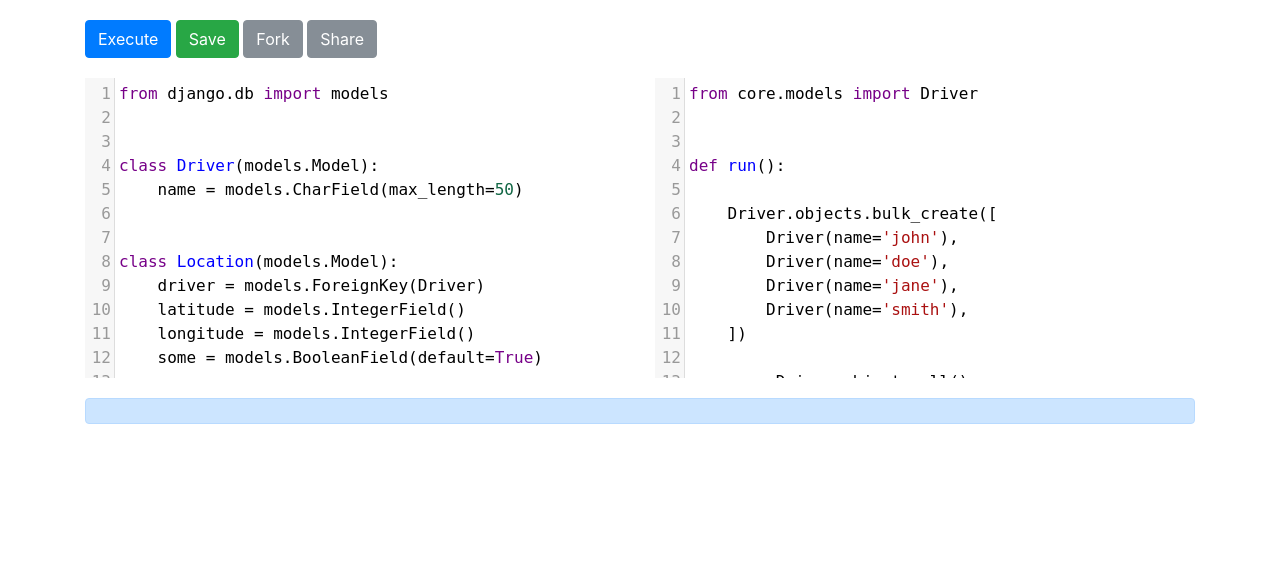
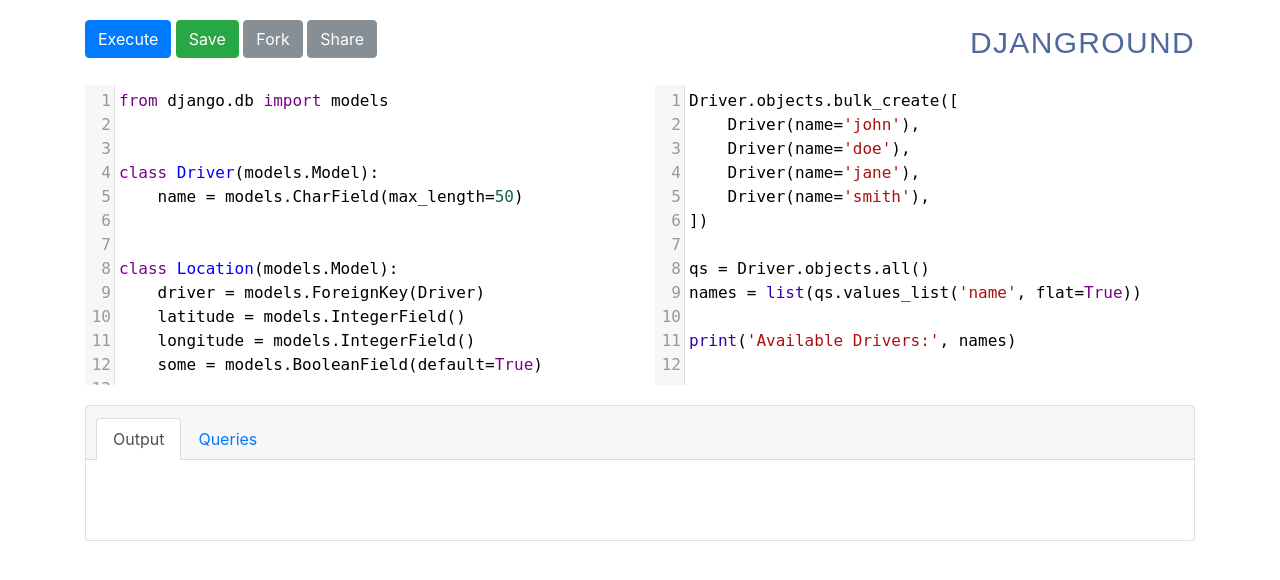
Before and after one commit to omaraboumrad/dryorm, a Django app: page / in a window 1280 px wide. Shown: the top 580 px of the page. Run offline with Django 3.2, Linux system fonts and the light colour scheme; some libraries are stand-ins or nearby versions.

Commit message:
enhanced user interface

```diff
--- a/backend/djanground/templates/index.html
+++ b/backend/djanground/templates/index.html
@@ -22,11 +22,14 @@
 <body>
     <div class="container">
         <div class="row">
-            <div class="col-md-12 margin">
+            <div class="col-md-6 margin">
                 <button class="btn btn-primary" id="run_button">Execute</button>
                 <button class="btn btn-success">Save</button>
                 <button class="btn btn-secondary">Fork</button>
                 <button class="btn btn-secondary">Share</button>
+            </div>
+            <div class="col-md-6 margin">
+                <div style="vertical-align:middle;font-weight:normal;color:#4F699E;letter-spacing:1pt;word-spacing:2pt;font-size:30px;text-align:right;font-family:sans-serif;line-height:1.5;" class="pull-right">DJANGROUND</div>
             </div>
         </div>
         <div class="row">
@@ -39,13 +42,38 @@
         </div>
         <div class="row margin">
             <div class="col-md-12">
-                <p class="alert alert-primary" id="job"></p>
-                <pre id="result"></pre>
+                <div class="card">
+                    <div class="card-header">
+                        <ul class="nav nav-tabs card-header-tabs" id="myTab" role="tablist">
+                            <li class="nav-item">
+                                <a class="nav-link active" id="output-tab" data-toggle="tab" href="#output" role="tab" aria-controls="output" aria-expanded="true">Output</a>
+                            </li>
+                            <li class="nav-item">
+                                <a class="nav-link" id="queries-tab" data-toggle="tab" href="#queries" role="tab" aria-controls="queries">Queries</a>
+                            </li>
+                            <li class="nav-item">
+                                <a class="nav-link disabled" id="job"></a>
+                            </li>
+                        </ul>
+                    </div>
+                    <div class="card-body">
+                        <div class="tab-content" id="myTabContent">
+                            <div class="tab-pane fade show active margin" id="output" role="tabpanel" aria-labelledby="output-tab">
+                                <pre id="result_output"></pre>
+                            </div>
+                            <div class="tab-pane fade margin" id="queries" role="tabpanel" aria-labelledby="queries-tab">
+                                <ul class="list-group" id="result_queries"></ul>
+                            </div>
+                        </div>
+                    </div>
+                </div>
             </div>
         </div>
     </div>
 
     <script src="https://code.jquery.com/jquery-3.2.1.min.js"></script>
+    <script src="https://cdnjs.cloudflare.com/ajax/libs/popper.js/1.11.0/umd/popper.min.js"></script>
+    <script src="https://maxcdn.bootstrapcdn.com/bootstrap/4.0.0-beta/js/bootstrap.min.js"></script>
     <script src="https://cdnjs.cloudflare.com/ajax/libs/codemirror/5.30.0/codemirror.min.js"></script>
     <script src="https://cdnjs.cloudflare.com/ajax/libs/codemirror/5.30.0/mode/python/python.min.js"></script>
     <script type="text/javascript" src="{% static 'js/main.js' %}"></script>
--- a/backend/static/js/main.js
+++ b/backend/static/js/main.js
@@ -1,7 +1,7 @@
 $(document).ready(function() {
     var default_models_code = "from django.db import models\n\n\nclass Driver(models.Model):\n    name = models.CharField(max_length=50)\n\n\nclass Location(models.Model):\n    driver = models.ForeignKey(Driver)\n    latitude = models.IntegerField()\n    longitude = models.IntegerField()\n    some = models.BooleanField(default=True)\n";
 
-    var default_transactions_code = "from core.models import Driver\n\n\ndef run():\n\n    Driver.objects.bulk_create([\n        Driver(name='john'),\n        Driver(name='doe'),\n        Driver(name='jane'),\n        Driver(name='smith'),\n    ])\n\n    qs = Driver.objects.all()\n    names = list(qs.values_list('name', flat=True))\n\n    print('Available Drivers:', names)\n";
+    var default_transactions_code = "Driver.objects.bulk_create([\n    Driver(name='john'),\n    Driver(name='doe'),\n    Driver(name='jane'),\n    Driver(name='smith'),\n])\n\nqs = Driver.objects.all()\nnames = list(qs.values_list('name', flat=True))\n\nprint('Available Drivers:', names)\n";
 
     var models_editor = CodeMirror.fromTextArea($('#code_models')[0], {
         mode: "python",
@@ -26,23 +26,29 @@ $(document).ready(function() {
                 transactions: transactions_editor.getValue()
             }
         }).done(function(data) {
-            $("#job").html(data);
+            $("#job").html(data.key);
+            $('#result_output').empty()
+            $('#result_queries').empty()
 
             var handle;
 
             var poll = function(){
                 $.post({
                     url: "/check/",
-                    data: {
-                        job: data
+                    data: { job: data.key }
+                }).done(function(result){
+                    if (result.success) {
+                        clearInterval(handle);
+                        $('#result_output').html(result.result.output);
+                        for(var i=0;i<result.result.queries.length;i++){
+                            var sql = result.result.queries[i].sql;
+                            $('#result_queries').append('<li class="list-group-item">' + sql + '</li>');
+                        }
                     }
-                }).done(function(result){
-                    $('#result').html(result);
-                    clearInterval(handle);
                 });
             }
 
-            handle = setInterval(poll, 2000);
+            handle = setInterval(poll, 1000);
         });
     });
 });
--- a/executor/sample/core/management/commands/execute.py
+++ b/executor/sample/core/management/commands/execute.py
@@ -19,6 +19,6 @@ class Command(BaseCommand):
 
         combined = dict(
             output=out.getvalue(),
-            queries=connection.queries)
+            queries=[q for q in connection.queries if q['sql'] != 'BEGIN'])
 
         self.stdout.write(json.dumps(combined, indent=2))
```
Also changed, not shown: backend/core/views.py (+28 -9 lines), backend/tasks.py (+9 -4 lines), executor/example/sample_script.py (+16 -1 lines).
